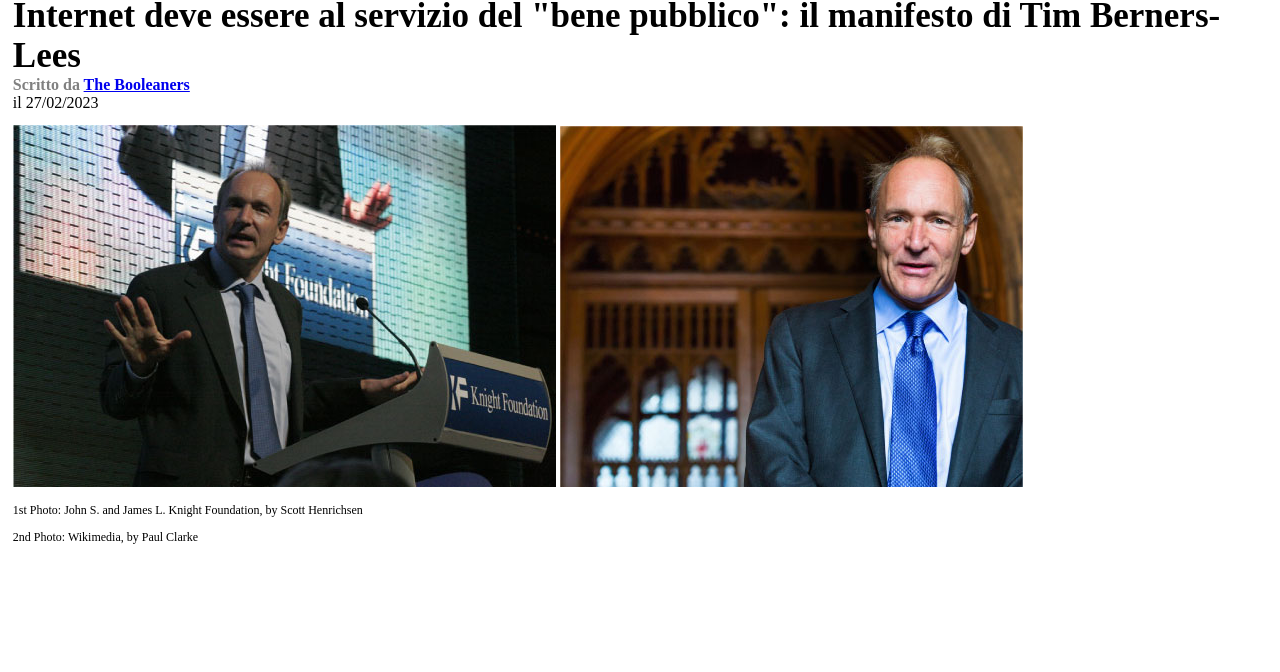
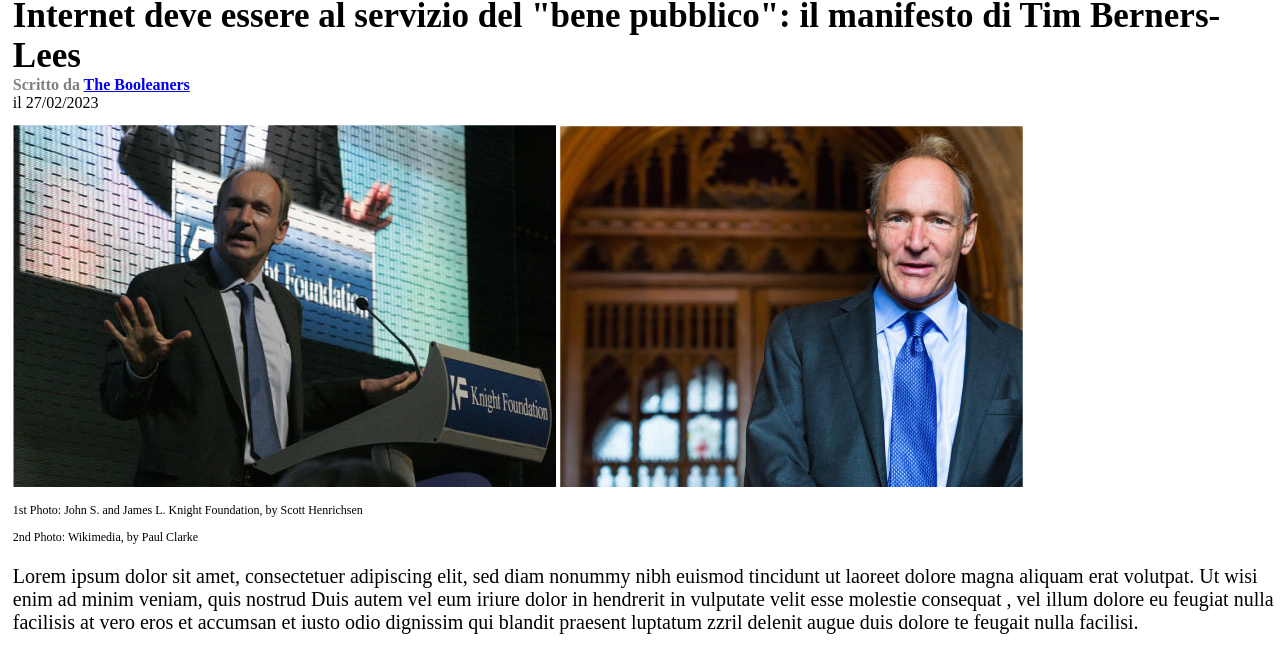
Before and after one commit to GarySmithAlvarezVenturo/html-css-booleaner, a plain HTML site: page index.html in a window 1280 px wide. Shown: the part 92-764 px from the top of the page. Drawn offline with Linux system fonts and the light colour scheme.

Commit message:
add article

```diff
--- a/index.html
+++ b/index.html
@@ -39,7 +39,10 @@
             <p>2nd Photo: Wikimedia, by Paul Clarke</p>
          </div>
 
-
+          <!-- Inizio articolo -->
+        <div>
+            <p class="articolo"> Lorem ipsum dolor sit amet, consectetuer adipiscing elit, sed diam nonummy nibh euismod tincidunt ut laoreet dolore magna aliquam erat volutpat. Ut wisi enim ad minim veniam, quis nostrud <span class="evidenzia"> Duis autem vel eum iriure dolor in hendrerit in vulputate velit esse molestie consequat </span> , vel illum dolore eu feugiat nulla facilisis at vero eros et accumsan et iusto odio dignissim qui blandit praesent luptatum zzril delenit augue duis dolore te feugait nulla facilisi.</p>
+        </div>
 
         </main>
 
```
